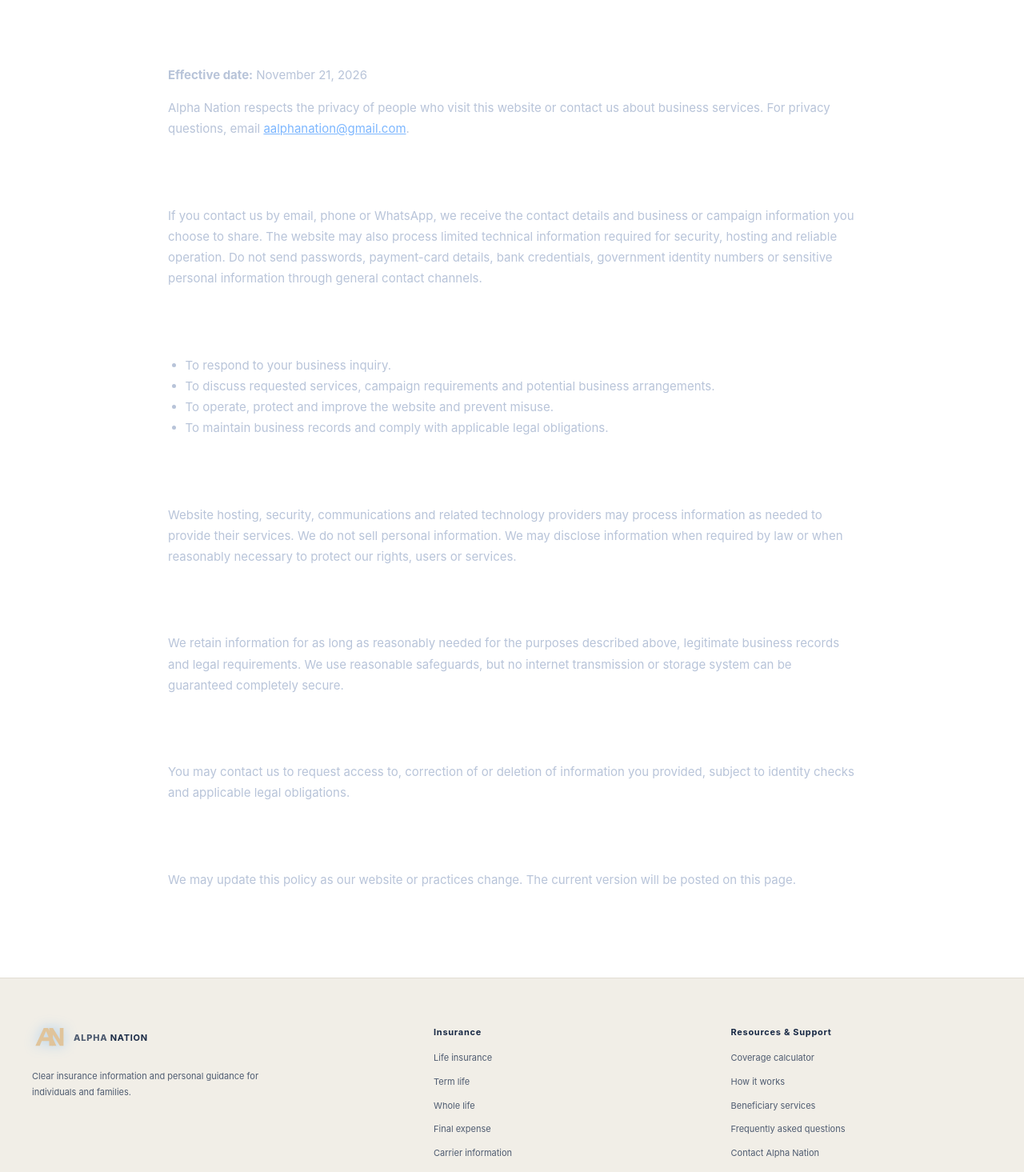
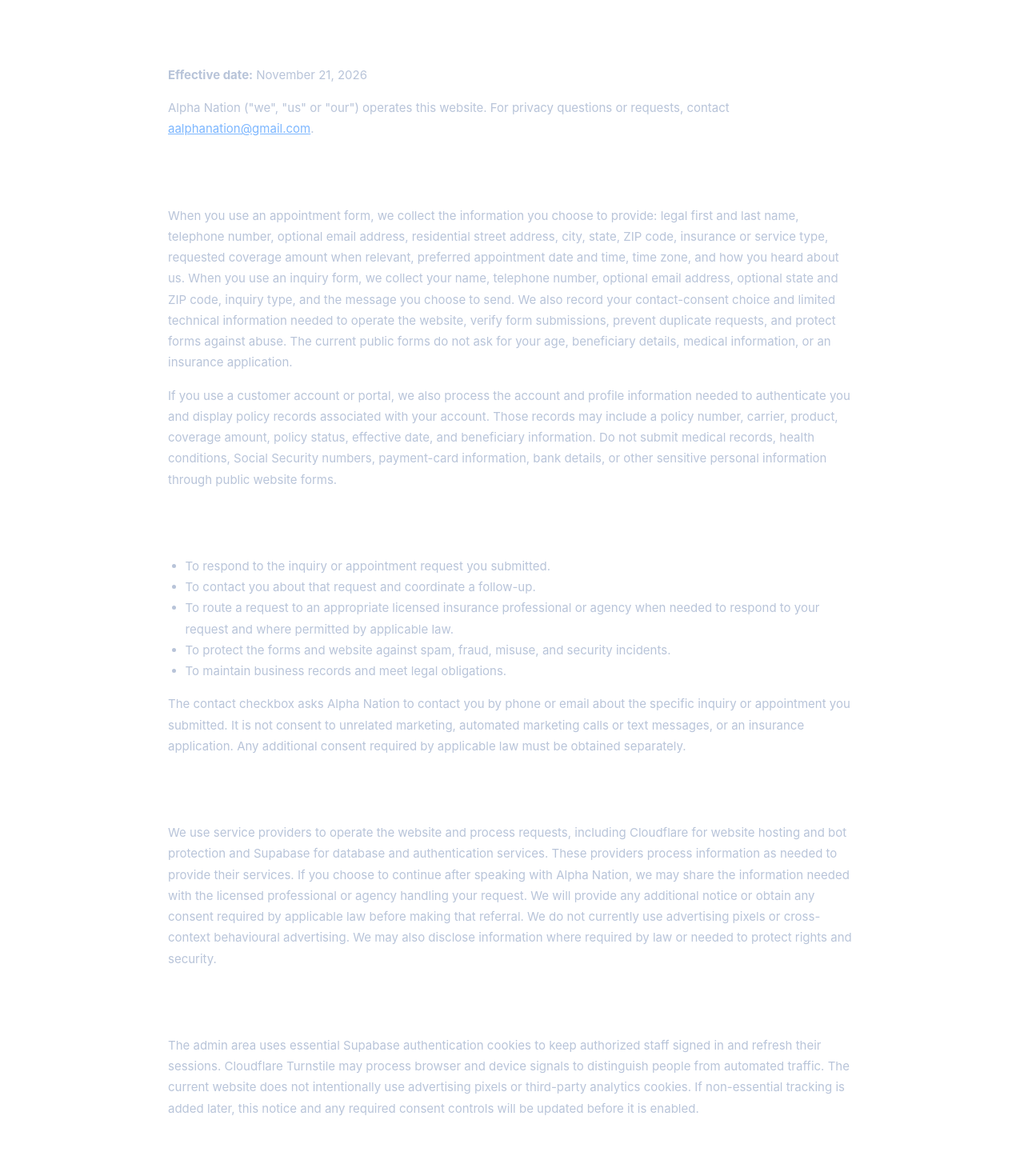
Before and after one commit to alphanationcrm09/alpha-nation-website, a Next.js app: page /privacy in a window 1280 px wide. Shown: the part 380-1845 px from the top of the page at 80% size. Built offline with nearby package versions, Linux system fonts and the light colour scheme; no server answers.

Commit message:
Restore insurance privacy and terms disclosures

```diff
--- a/src/app/privacy/page.tsx
+++ b/src/app/privacy/page.tsx
@@ -8,19 +8,31 @@ export default function PrivacyPage() {
     <PageHero eyebrow="POLICIES" title="Privacy Policy" description="How Alpha Nation handles information submitted through this website." />
     <section className="section"><div className="wrap legal-copy">
       <p><b>Effective date:</b> November 21, 2026</p>
-      <p>Alpha Nation respects the privacy of people who visit this website or contact us about business services. For privacy questions, email <a href="mailto:aalphanation@gmail.com">aalphanation@gmail.com</a>.</p>
-      <h2>Information you provide</h2>
-      <p>If you contact us by email, phone or WhatsApp, we receive the contact details and business or campaign information you choose to share. The website may also process limited technical information required for security, hosting and reliable operation. Do not send passwords, payment-card details, bank credentials, government identity numbers or sensitive personal information through general contact channels.</p>
+      <p>Alpha Nation ("we", "us" or "our") operates this website. For privacy questions or requests, contact <a href="mailto:aalphanation@gmail.com">aalphanation@gmail.com</a>.</p>
+      <h2>Information we collect</h2>
+      <p>When you use an appointment form, we collect the information you choose to provide: legal first and last name, telephone number, optional email address, residential street address, city, state, ZIP code, insurance or service type, requested coverage amount when relevant, preferred appointment date and time, time zone, and how you heard about us. When you use an inquiry form, we collect your name, telephone number, optional email address, optional state and ZIP code, inquiry type, and the message you choose to send. We also record your contact-consent choice and limited technical information needed to operate the website, verify form submissions, prevent duplicate requests, and protect forms against abuse. The current public forms do not ask for your age, beneficiary details, medical information, or an insurance application.</p>
+      <p>If you use a customer account or portal, we also process the account and profile information needed to authenticate you and display policy records associated with your account. Those records may include a policy number, carrier, product, coverage amount, policy status, effective date, and beneficiary information. Do not submit medical records, health conditions, Social Security numbers, payment-card information, bank details, or other sensitive personal information through public website forms.</p>
       <h2>How we use information</h2>
-      <ul><li>To respond to your business inquiry.</li><li>To discuss requested services, campaign requirements and potential business arrangements.</li><li>To operate, protect and improve the website and prevent misuse.</li><li>To maintain business records and comply with applicable legal obligations.</li></ul>
+      <ul>
+        <li>To respond to the inquiry or appointment request you submitted.</li>
+        <li>To contact you about that request and coordinate a follow-up.</li>
+        <li>To route a request to an appropriate licensed insurance professional or agency when needed to respond to your request and where permitted by applicable law.</li>
+        <li>To protect the forms and website against spam, fraud, misuse, and security incidents.</li>
+        <li>To maintain business records and meet legal obligations.</li>
+      </ul>
+      <p>The contact checkbox asks Alpha Nation to contact you by phone or email about the specific inquiry or appointment you submitted. It is not consent to unrelated marketing, automated marketing calls or text messages, or an insurance application. Any additional consent required by applicable law must be obtained separately.</p>
       <h2>Service providers and sharing</h2>
-      <p>Website hosting, security, communications and related technology providers may process information as needed to provide their services. We do not sell personal information. We may disclose information when required by law or when reasonably necessary to protect our rights, users or services.</p>
+      <p>We use service providers to operate the website and process requests, including Cloudflare for website hosting and bot protection and Supabase for database and authentication services. These providers process information as needed to provide their services. If you choose to continue after speaking with Alpha Nation, we may share the information needed with the licensed professional or agency handling your request. We will provide any additional notice or obtain any consent required by applicable law before making that referral. We do not currently use advertising pixels or cross-context behavioural advertising. We may also disclose information where required by law or needed to protect rights and security.</p>
+      <h2>Cookies and similar technologies</h2>
+      <p>The admin area uses essential Supabase authentication cookies to keep authorized staff signed in and refresh their sessions. Cloudflare Turnstile may process browser and device signals to distinguish people from automated traffic. The current website does not intentionally use advertising pixels or third-party analytics cookies. If non-essential tracking is added later, this notice and any required consent controls will be updated before it is enabled.</p>
       <h2>Retention and security</h2>
-      <p>We retain information for as long as reasonably needed for the purposes described above, legitimate business records and legal requirements. We use reasonable safeguards, but no internet transmission or storage system can be guaranteed completely secure.</p>
-      <h2>Your choices</h2>
-      <p>You may contact us to request access to, correction of or deletion of information you provided, subject to identity checks and applicable legal obligations.</p>
-      <h2>Changes</h2>
-      <p>We may update this policy as our website or practices change. The current version will be posted on this page.</p>
+      <p>We retain request information only for as long as reasonably needed to respond, maintain business records, resolve disputes, prevent abuse, and meet applicable legal requirements. Access to customer records is restricted to authorized website staff through role-based database permissions. We use HTTPS, access controls, and anti-abuse checks. No website or internet transmission can be guaranteed completely secure.</p>
+      <h2>Your choices and privacy requests</h2>
+      <p>You may contact us to request access to, correction of, or deletion of information you submitted, subject to identity checks and applicable record-retention obligations. Depending on your state or country, additional privacy rights may apply. We will handle requests in accordance with applicable law.</p>
+      <h2>Children</h2>
+      <p>This website is intended for adults seeking information about insurance and related services. Do not submit information about a child through these forms.</p>
+      <h2>Changes and contact</h2>
+      <p>We may update this notice when our practices or legal requirements change. The current version will be posted on this page. Contact <a href="mailto:aalphanation@gmail.com">aalphanation@gmail.com</a> with privacy questions.</p>
     </div></section>
   </>;
 }
```
